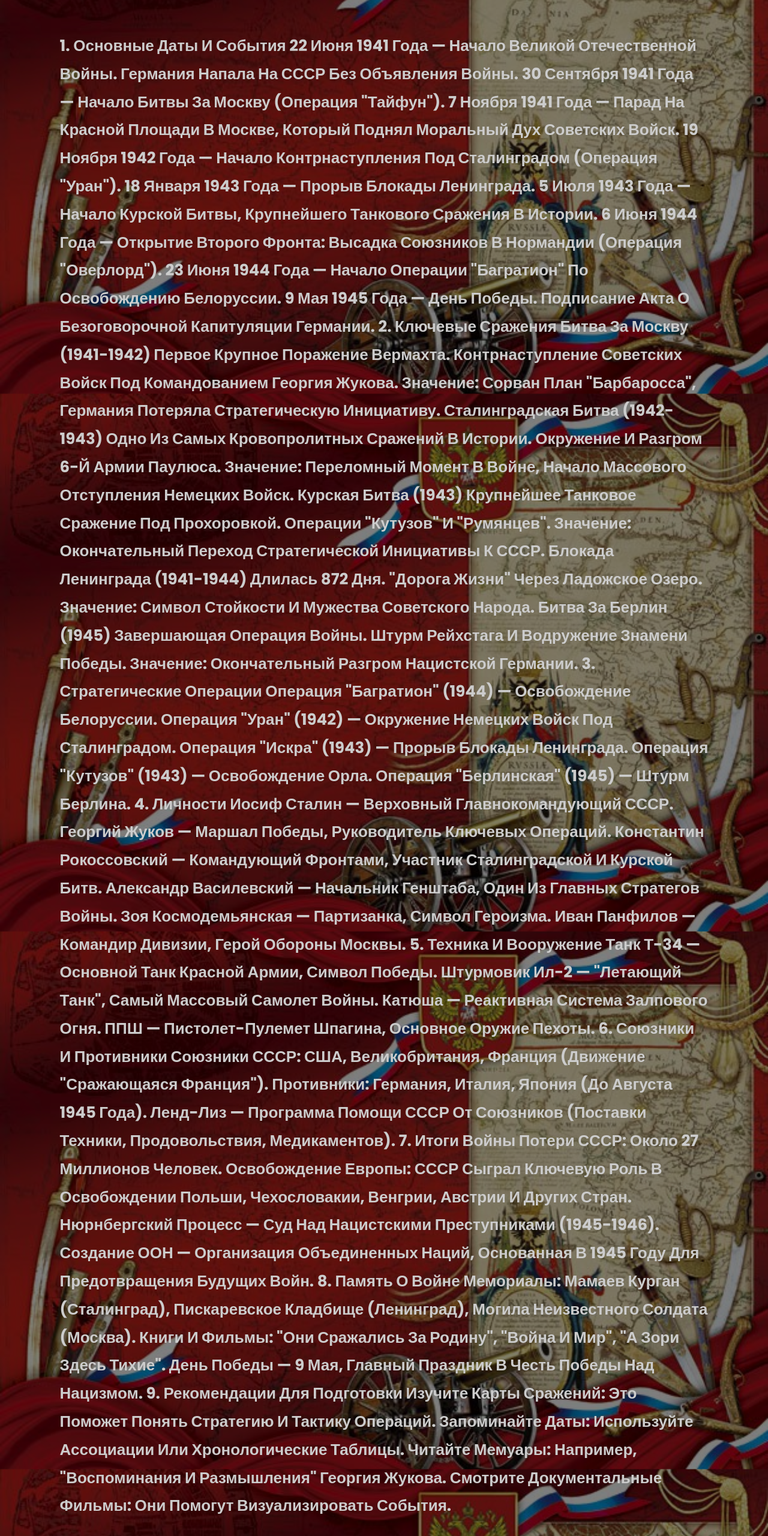
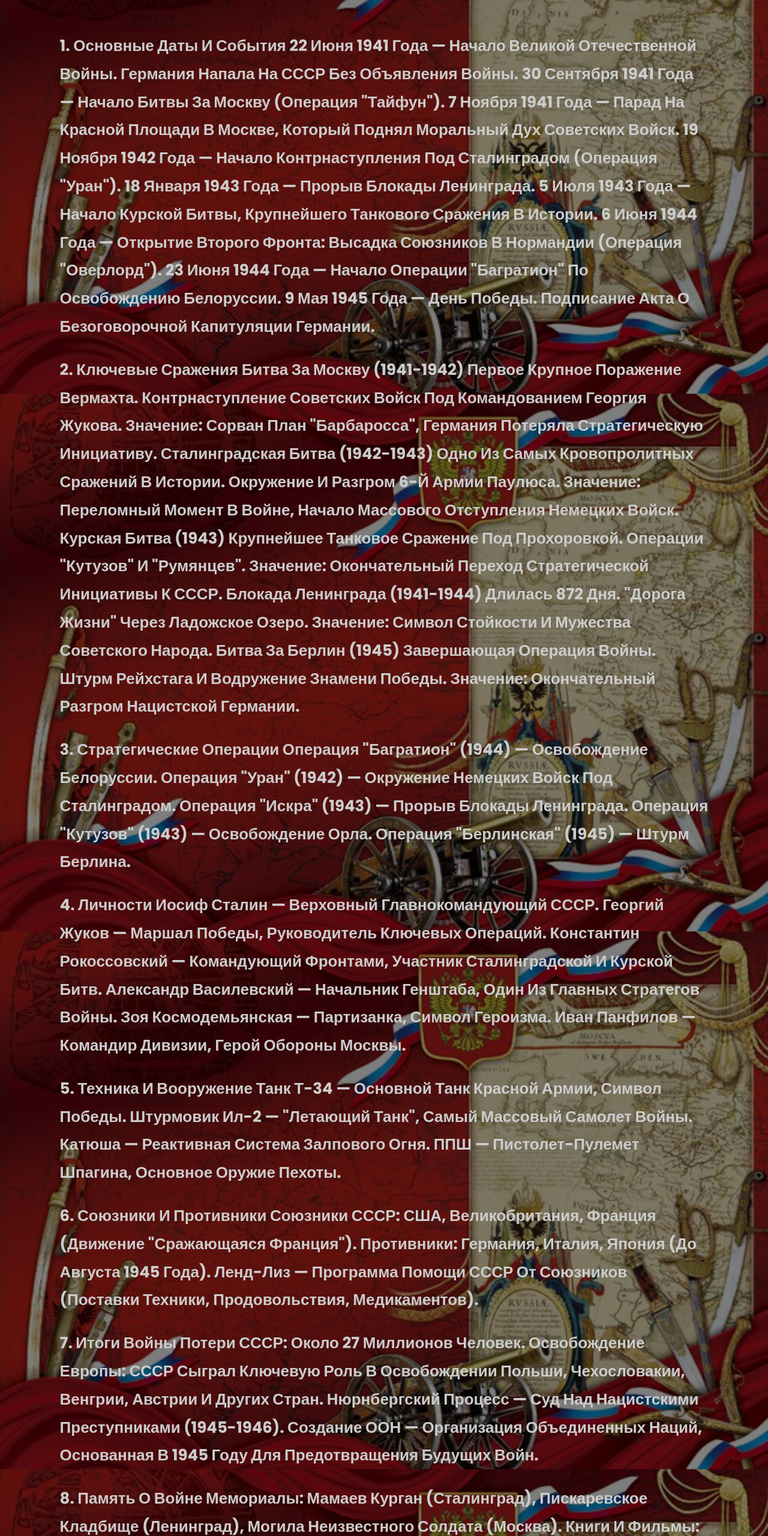
Before and after one commit to Nyctophilia-alt/prtt, a plain HTML site: page about.html in a window 1280 px wide. Shown: the part 240-2800 px from the top of the page at 60% size. Drawn offline with Linux system fonts and the light colour scheme.

Commit message:
исправление ошибок

```diff
--- a/about.html
+++ b/about.html
@@ -60,8 +60,8 @@
 
                         23 июня 1944 года — Начало операции "Багратион" по освобождению Белоруссии.
 
-                        9 мая 1945 года — День Победы. Подписание акта о безоговорочной капитуляции Германии.
-
+                        9 мая 1945 года — День Победы. Подписание акта о безоговорочной капитуляции Германии.</p>
+                        <p>
                         2. Ключевые сражения
                         Битва за Москву (1941-1942)
 
@@ -102,7 +102,8 @@
                         Штурм Рейхстага и водружение Знамени Победы.
 
                         Значение: окончательный разгром нацистской Германии.
-
+                    </p>
+                    <p>
                         3. Стратегические операции
                         Операция "Багратион" (1944) — Освобождение Белоруссии.
 
@@ -113,7 +114,8 @@
                         Операция "Кутузов" (1943) — Освобождение Орла.
 
                         Операция "Берлинская" (1945) — Штурм Берлина.
-
+                        </p>
+                        <p>
                         4. Личности
                         Иосиф Сталин — Верховный Главнокомандующий СССР.
 
@@ -126,7 +128,8 @@
                         Зоя Космодемьянская — Партизанка, символ героизма.
 
                         Иван Панфилов — Командир дивизии, герой обороны Москвы.
-
+                        </p>
+                        <p>
                         5. Техника и вооружение
                         Танк Т-34 — Основной танк Красной Армии, символ победы.
 
@@ -135,14 +138,16 @@
                         Катюша — Реактивная система залпового огня.
 
                         ППШ — Пистолет-пулемет Шпагина, основное оружие пехоты.
-
+                        </p>
+                        <p>
                         6. Союзники и противники
                         Союзники СССР: США, Великобритания, Франция (движение "Сражающаяся Франция").
 
                         Противники: Германия, Италия, Япония (до августа 1945 года).
 
                         Ленд-лиз — Программа помощи СССР от союзников (поставки техники, продовольствия, медикаментов).
-
+                        </p>
+                        <p>
                         7. Итоги войны
                         Потери СССР: около 27 миллионов человек.
 
@@ -151,14 +156,16 @@
                         Нюрнбергский процесс — Суд над нацистскими преступниками (1945-1946).
 
                         Создание ООН — Организация Объединенных Наций, основанная в 1945 году для предотвращения будущих войн.
-
+                        </p>
+                        <p>
                         8. Память о войне
                         Мемориалы: Мамаев курган (Сталинград), Пискаревское кладбище (Ленинград), Могила Неизвестного Солдата (Москва).
 
                         Книги и фильмы: "Они сражались за Родину", "Война и мир", "А зори здесь тихие".
 
                         День Победы — 9 мая, главный праздник в честь победы над нацизмом.
-
+                        </p>
+                        <p>
                         9. Рекомендации для подготовки
                         Изучите карты сражений: это поможет понять стратегию и тактику операций.
 
```
